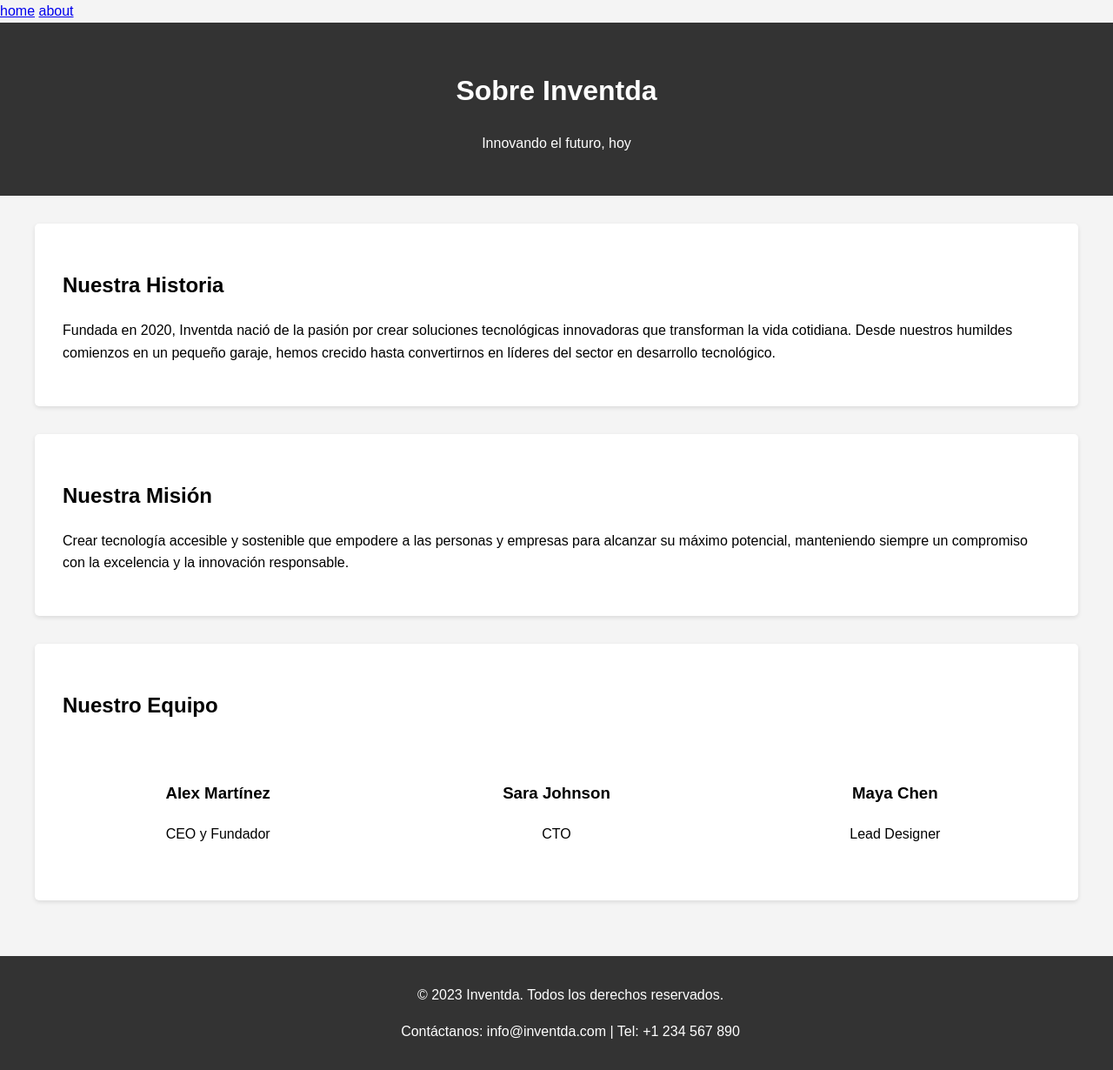
After one commit to wilmer1203/django_02, a Django app: template templates/about.html in a window 1280 px wide. The commit adds this page. Shown: the whole page at 87% size. Run offline with Django 3.2, Linux system fonts and the light colour scheme; the template is opened without the code that fills it, so the values that code supplies are empty.

Commit message:
page about

```diff
--- /dev/null
+++ b/templates/about.html
@@ -0,0 +1,114 @@
+<!-- pagina about sobre mi website inventada -->
+{% extends 'includes/navbar.html' %}
+
+{% block content %}
+    <!DOCTYPE html>
+    <html lang="es">
+    <head>
+        <meta charset="UTF-8">
+        <meta name="viewport" content="width=device-width, initial-scale=1.0">
+        <title>About Us - Inventda</title>
+        <style>
+            body {
+                font-family: Arial, sans-serif;
+                line-height: 1.6;
+                margin: 0;
+                padding: 0;
+                background-color: #f4f4f4;
+            }
+
+            header {
+                background-color: #333;
+                color: white;
+                text-align: center;
+                padding: 2rem;
+            }
+
+            .container {
+                max-width: 1200px;
+                margin: 0 auto;
+                padding: 2rem;
+            }
+
+            .section {
+                background-color: white;
+                padding: 2rem;
+                margin-bottom: 2rem;
+                border-radius: 5px;
+                box-shadow: 0 2px 5px rgba(0,0,0,0.1);
+            }
+
+            .team-member {
+                display: grid;
+                grid-template-columns: repeat(auto-fit, minmax(250px, 1fr));
+                gap: 2rem;
+                margin-top: 2rem;
+            }
+
+            .member-card {
+                text-align: center;
+                padding: 1rem;
+            }
+
+            .member-card img {
+                width: 150px;
+                height: 150px;
+                border-radius: 50%;
+                object-fit: cover;
+                margin-bottom: 1rem;
+            }
+
+            footer {
+                background-color: #333;
+                color: white;
+                text-align: center;
+                padding: 1rem;
+                position: relative;
+                bottom: 0;
+                width: 100%;
+            }
+        </style>
+    </head>
+    <body>
+        <header>
+            <h1>Sobre Inventda</h1>
+            <p>Innovando el futuro, hoy</p>
+        </header>
+
+        <div class="container">
+            <div class="section">
+                <h2>Nuestra Historia</h2>
+                <p>Fundada en 2020, Inventda nació de la pasión por crear soluciones tecnológicas innovadoras que transforman la vida cotidiana. Desde nuestros humildes comienzos en un pequeño garaje, hemos crecido hasta convertirnos en líderes del sector en desarrollo tecnológico.</p>
+            </div>
+
+            <div class="section">
+                <h2>Nuestra Misión</h2>
+                <p>Crear tecnología accesible y sostenible que empodere a las personas y empresas para alcanzar su máximo potencial, manteniendo siempre un compromiso con la excelencia y la innovación responsable.</p>
+            </div>
+
+            <div class="section">
+                <h2>Nuestro Equipo</h2>
+                <div class="team-member">
+                    <div class="member-card">
+                        <h3>Alex Martínez</h3>
+                        <p>CEO y Fundador</p>
+                    </div>
+                    <div class="member-card">
+                        <h3>Sara Johnson</h3>
+                        <p>CTO</p>
+                    </div>
+                    <div class="member-card">
+                        <h3>Maya Chen</h3>
+                        <p>Lead Designer</p>
+                    </div>
+                </div>
+            </div>
+        </div>
+
+        <footer>
+            <p>© 2023 Inventda. Todos los derechos reservados.</p>
+            <p>Contáctanos: info@inventda.com | Tel: +1 234 567 890</p>
+        </footer>
+    </body>
+    </html>
+{% endblock %}
--- /dev/null
+++ b/templates/includes/navbar.html
@@ -0,0 +1,16 @@
+<!DOCTYPE html>
+<html lang="en">
+<head>
+    <meta charset="UTF-8">
+    <meta name="viewport" content="width=device-width, initial-scale=1.0">
+    <title>Document</title>
+</head>
+<body>
+    <a href="{% url 'home' %}">home</a>
+    <a href="{% url 'about' %}">about</a>
+
+    {% block content %}
+
+    {% endblock %}
+</body>
+</html>
--- a/website/urls.py
+++ b/website/urls.py
@@ -1,8 +1,9 @@
 # Todas las urls de la aplicación website
 
 from django.urls import path
-from website.views import HomePageView
+from website.views import HomePageView, AboutPageView
 
 urlpatterns = [
     path('', HomePageView.as_view(), name='home'),
+    path('about/', AboutPageView.as_view(), name='about'),
 ]
--- a/website/views.py
+++ b/website/views.py
@@ -4,3 +4,6 @@ from django.views.generic import TemplateView
 
 class HomePageView(TemplateView):
     template_name = 'home.html'
+
+class AboutPageView(TemplateView):
+    template_name = 'about.html'
```
Also changed, not shown: templates/home.html (+9 -5 lines).
